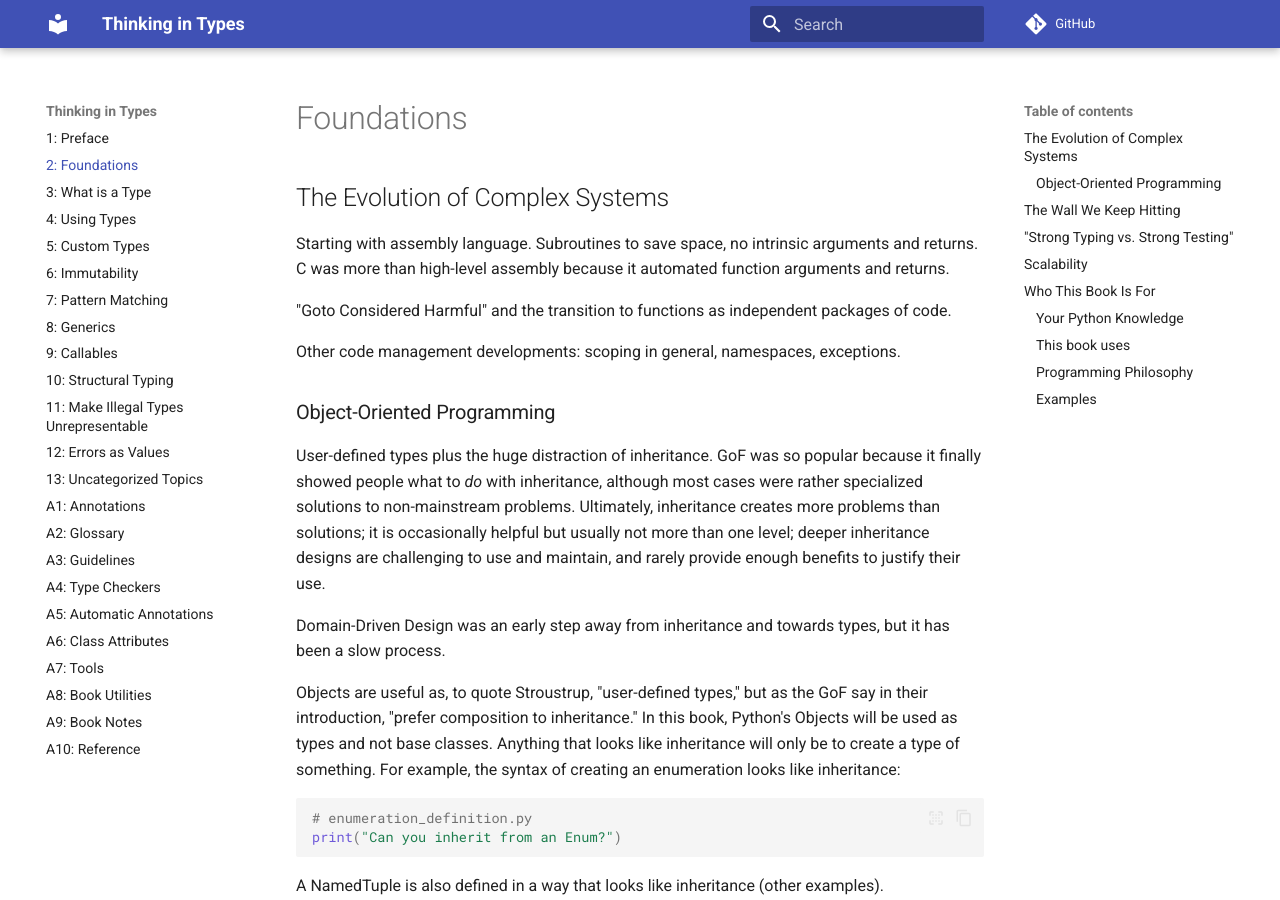
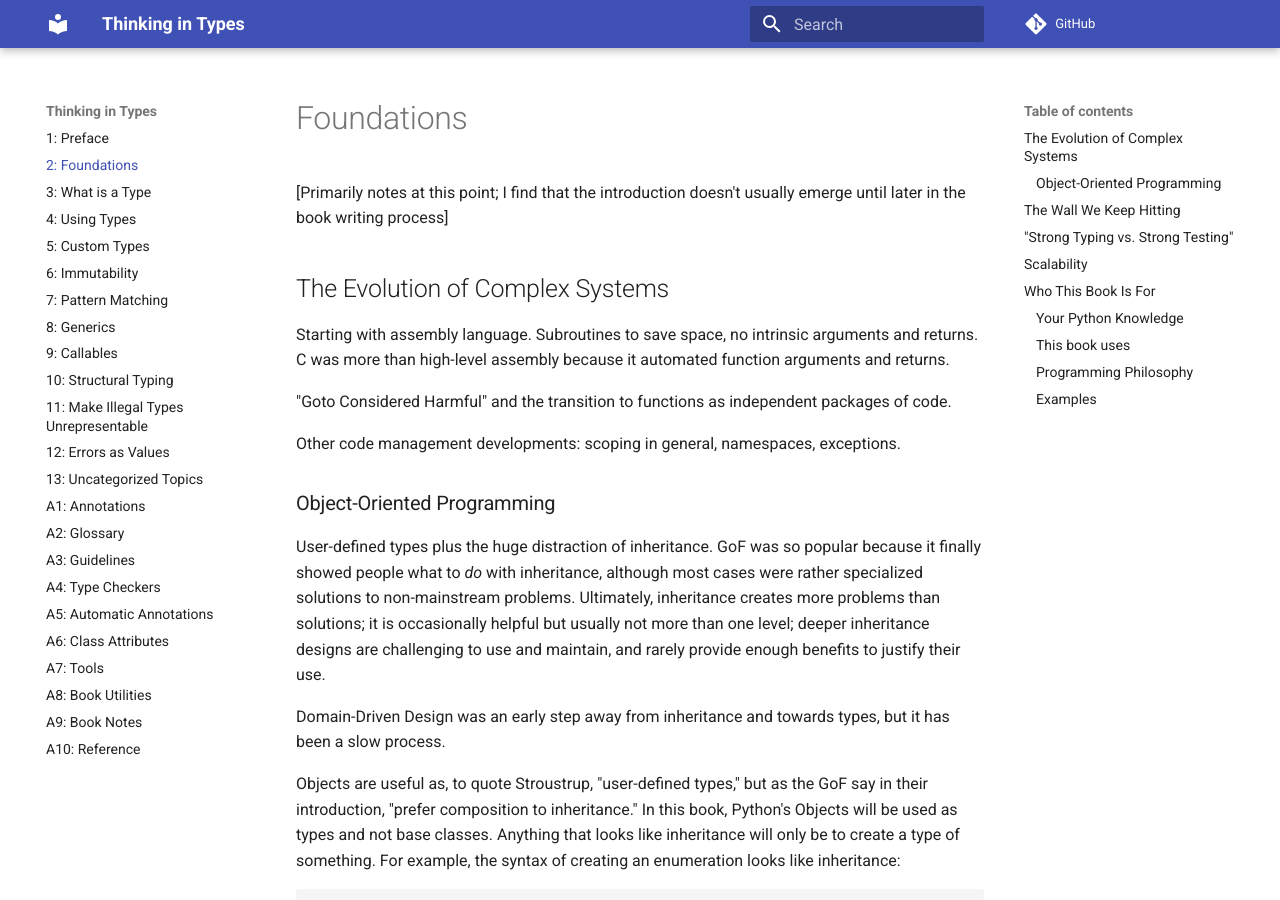
Before and after one commit to ThinkingInTypes/ThinkingInTypes.github.io, an MkDocs documentation site: the page built from Chapters/C02_Foundations.md, in a window 1280 px wide and 900 px high. Built offline with MkDocs 1.6.1 and Material for MkDocs 9.7.7, drawn with Linux system fonts in a browser that asks for light colours; comment, search, counter and statistics services are not loaded.

Commit message:
Update C02_Foundations.md

```diff
--- a/Chapters/C02_Foundations.md
+++ b/Chapters/C02_Foundations.md
@@ -1,4 +1,6 @@
 # Foundations
+
+[Primarily notes at this point; I find that the introduction doesn't usually emerge until later in the book writing process]
 
 ## The Evolution of Complex Systems
 
```
